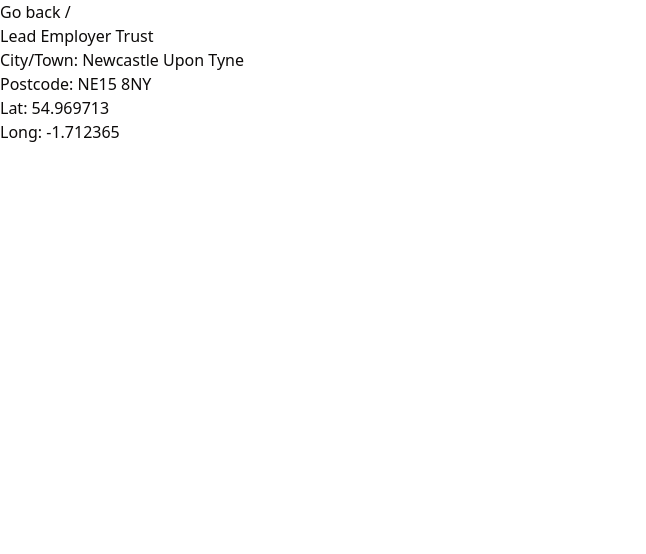
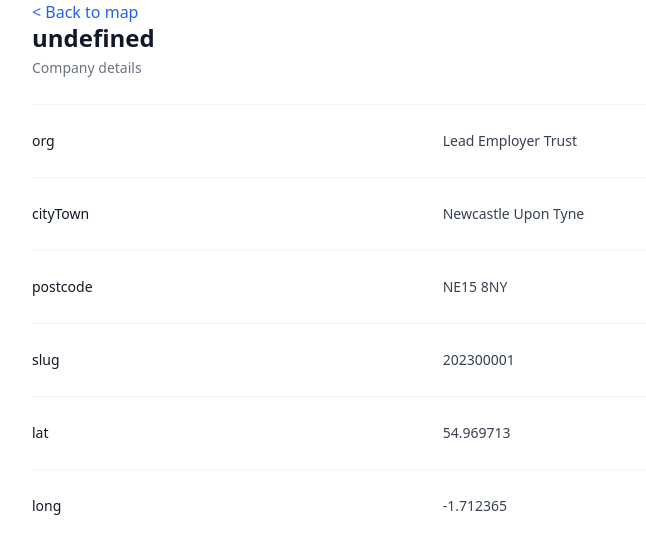
Before and after one commit to alanionita/uk-c2w-list, a SvelteKit app: page /org/202300001 in a window 1280 px wide. Shown: the top 554 px of the page, without its empty margins (0-646 px from the left). Built offline with nearby package versions, Linux system fonts and the light colour scheme.

Commit message:
FEAT (page/org): updates the page org to render all the columns for an organisation
Uses custom Tailwind template

```diff
--- a/src/routes/org/[slug]/+page.svelte
+++ b/src/routes/org/[slug]/+page.svelte
@@ -3,9 +3,29 @@
 	import { base } from '$app/paths';
 </script>
 
-<a href="{base}/">Go back /</a>
-<h1>{data.org.org}</h1>
-<p>City/Town: {data.org.cityTown}</p>
-<p>Postcode: {data.org.postcode}</p>
-<p>Lat: {data.org.lat}</p>
-<p>Long: {data.org.long}</p>
+<div class="container mx-auto">
+	<a class="text-blue-600" href="{base}/">{`< Back to map`}</a>
+	<div class="px-4 sm:px-0">
+	  <h3 class="text-2xl font-semibold leading-7 text-gray-900">{data.org.Org}</h3>
+	  <p class="mt-1 max-w-2xl text-sm leading-6 text-gray-500">Company details</p>
+	</div>
+	<div class="mt-6 border-t border-gray-100">
+	  <dl class="divide-y divide-gray-100">
+		{#each Object.keys(data.org) as key}
+			{#if data.org[key].length > 0}
+				<div class="px-4 py-6 sm:grid sm:grid-cols-3 sm:gap-4 sm:px-0">
+					<dt class="text-sm font-medium leading-6 text-gray-900">{key}</dt>
+					<dd class="mt-1 text-sm leading-6 text-gray-700 sm:col-span-2 sm:mt-0">{data.org[key]}</dd>
+				</div>
+			{:else}
+				<div class="px-4 py-6 sm:grid sm:grid-cols-3 sm:gap-4 sm:px-0">
+					<dt class="text-sm font-medium leading-6 text-gray-900">{key}</dt>
+					<dd class="mt-1 text-sm leading-6 text-gray-700 sm:col-span-2 sm:mt-0">N/A</dd>
+				</div>
+			{/if}
+		{:else}
+			<div></div>
+		{/each}
+	  </dl>
+	</div>
+  </div>
```
